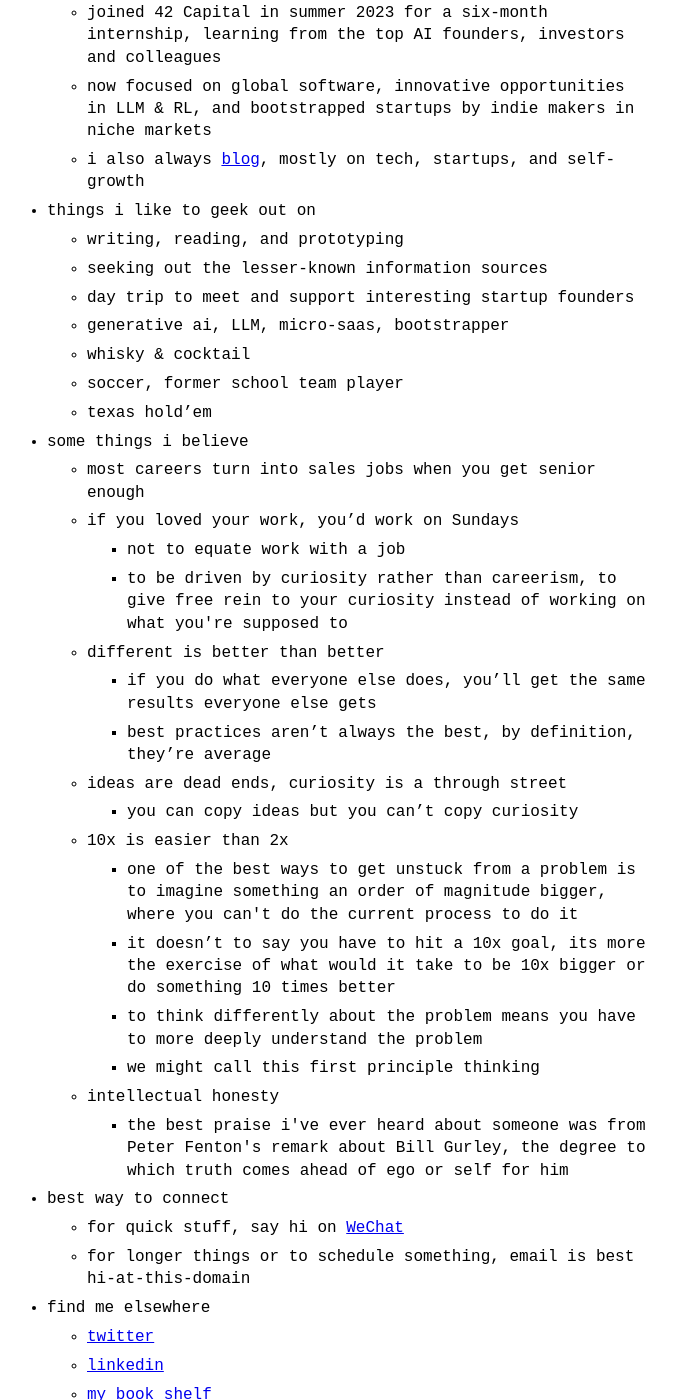
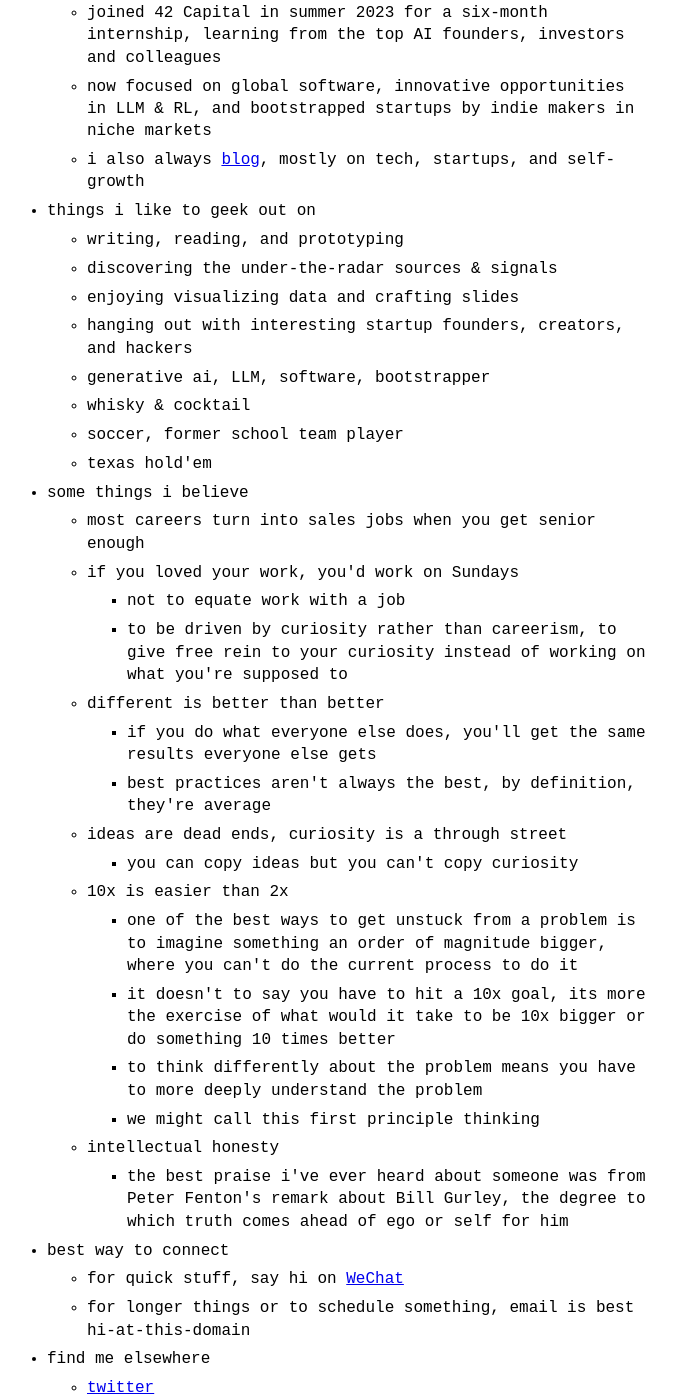
Before and after one commit to kylezgq/kylezgq.github.io, a Jekyll site: the page built from index.md, in a window 1280 px wide and 1400 px high, scrolled down 735 px. Shown: the whole window, without its empty margins (313-989 px from the left). Built offline with Jekyll 4.4.1, drawn with Linux system fonts in a browser that asks for light colours; some of the changed text lies outside the part shown.

Commit message:
Update menu.yml

```diff
--- a/_data/menu.yml
+++ b/_data/menu.yml
@@ -1,5 +1,5 @@
 entries:
-  - title: this page is the most up to date list of what i’m working on, thinking about and doing right now
+  - title: this page is the most up to date list of what i'm working on, thinking about and doing right now
 
   - title: life
     entries:
@@ -21,31 +21,32 @@ entries:
   - title: things i like to geek out on
     entries:
       - title: writing, reading, and prototyping
-      - title: seeking out the lesser-known information sources
-      - title: day trip to meet and support interesting startup founders
-      - title: generative ai, LLM, micro-saas, bootstrapper
+      - title: discovering the under-the-radar sources & signals
+      - title: enjoying visualizing data and crafting slides
+      - title: hanging out with interesting startup founders, creators, and hackers
+      - title: generative ai, LLM, software, bootstrapper
       - title: whisky & cocktail
       - title: soccer, former school team player
-      - title: texas hold’em
+      - title: texas hold'em
 
   - title: some things i believe
     entries:
       - title: most careers turn into sales jobs when you get senior enough
-      - title: if you loved your work, you’d work on Sundays
+      - title: if you loved your work, you'd work on Sundays
         entries:
           - title: not to equate work with a job
           - title: to be driven by curiosity rather than careerism, to give free rein to your curiosity instead of working on what you're supposed to
       - title: different is better than better
         entries:
-          - title: if you do what everyone else does, you’ll get the same results everyone else gets
-          - title: best practices aren’t always the best, by definition, they’re average
+          - title: if you do what everyone else does, you'll get the same results everyone else gets
+          - title: best practices aren't always the best, by definition, they're average
       - title: ideas are dead ends, curiosity is a through street
         entries:
-          - title: you can copy ideas but you can’t copy curiosity
+          - title: you can copy ideas but you can't copy curiosity
       - title: 10x is easier than 2x
         entries:
           - title: one of the best ways to get unstuck from a problem is to imagine something an order of magnitude bigger, where you can't do the current process to do it
-          - title: it doesn’t to say you have to hit a 10x goal, its more the exercise of what would it take to be 10x bigger or do something 10 times better
+          - title: it doesn't to say you have to hit a 10x goal, its more the exercise of what would it take to be 10x bigger or do something 10 times better
           - title: to think differently about the problem means you have to more deeply understand the problem
           - title: we might call this first principle thinking
       - title: intellectual honesty
```
